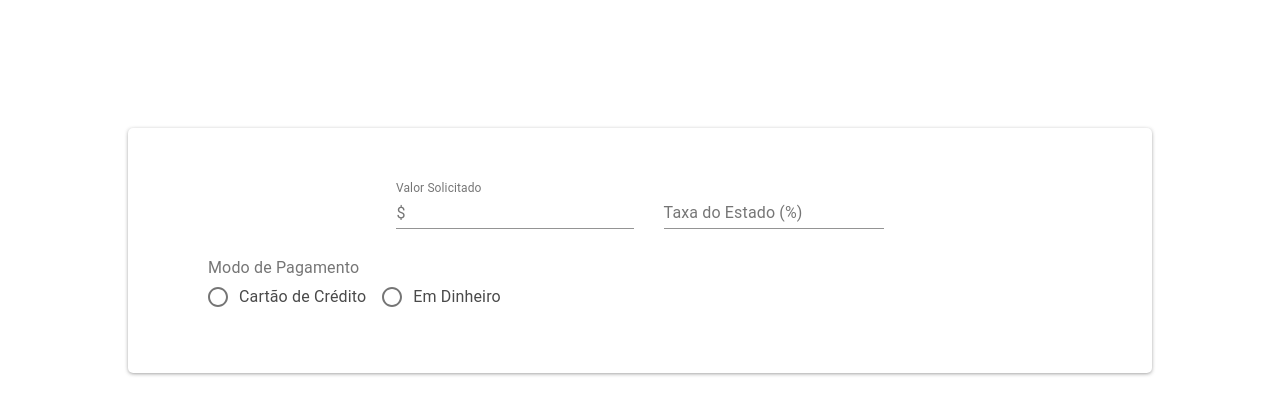
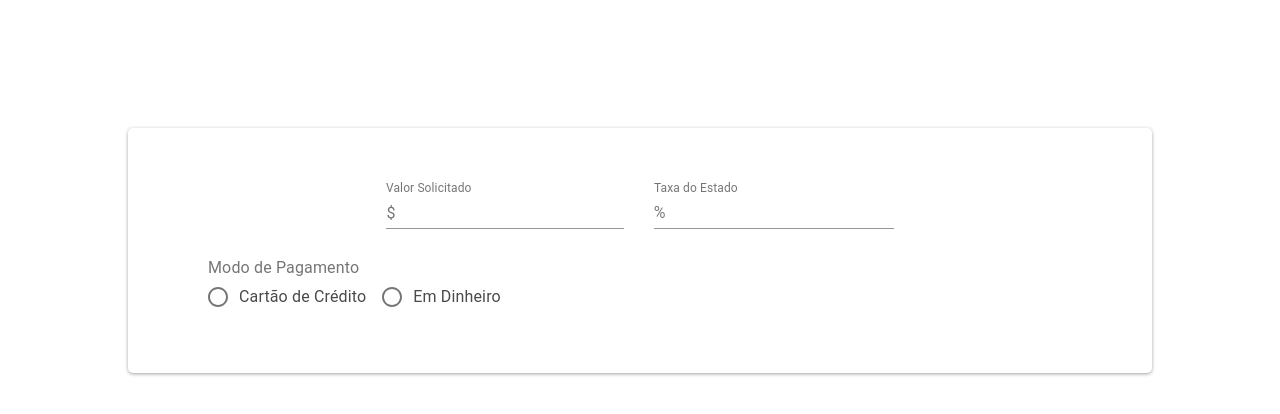
Before and after one commit to talitastravassos/dollar-to-real, a React (Create React App) app: page / in a window 1280 px wide. Shown: the top 414 px of the page. Built offline with nearby package versions, Linux system fonts and the light colour scheme; no server answers.

Commit message:
add: % prefix in input and new title

```diff
--- a/public/index.html
+++ b/public/index.html
@@ -11,7 +11,7 @@
     />
     <link rel="apple-touch-icon" href="logo192.png" />
     <link rel="manifest" href="%PUBLIC_URL%/manifest.json" />
-    <title>Dollar to Real!</title>
+    <title>USD 2 Real!</title>
   </head>
   <body>
     <noscript>You need to enable JavaScript to run this app.</noscript>
--- a/src/components/Painel/index.tsx
+++ b/src/components/Painel/index.tsx
@@ -55,8 +55,9 @@ export default function Painel() {
           name={"value"}
         />
         <InputValue
-          label={"Taxa do Estado (%)"}
-          withPrefix={false}
+          label={"Taxa do Estado"}
+          withPrefix
+          prefix={"%"}
           onChange={onChange}
           name={"tax"}
           mask={numberMask}
```
